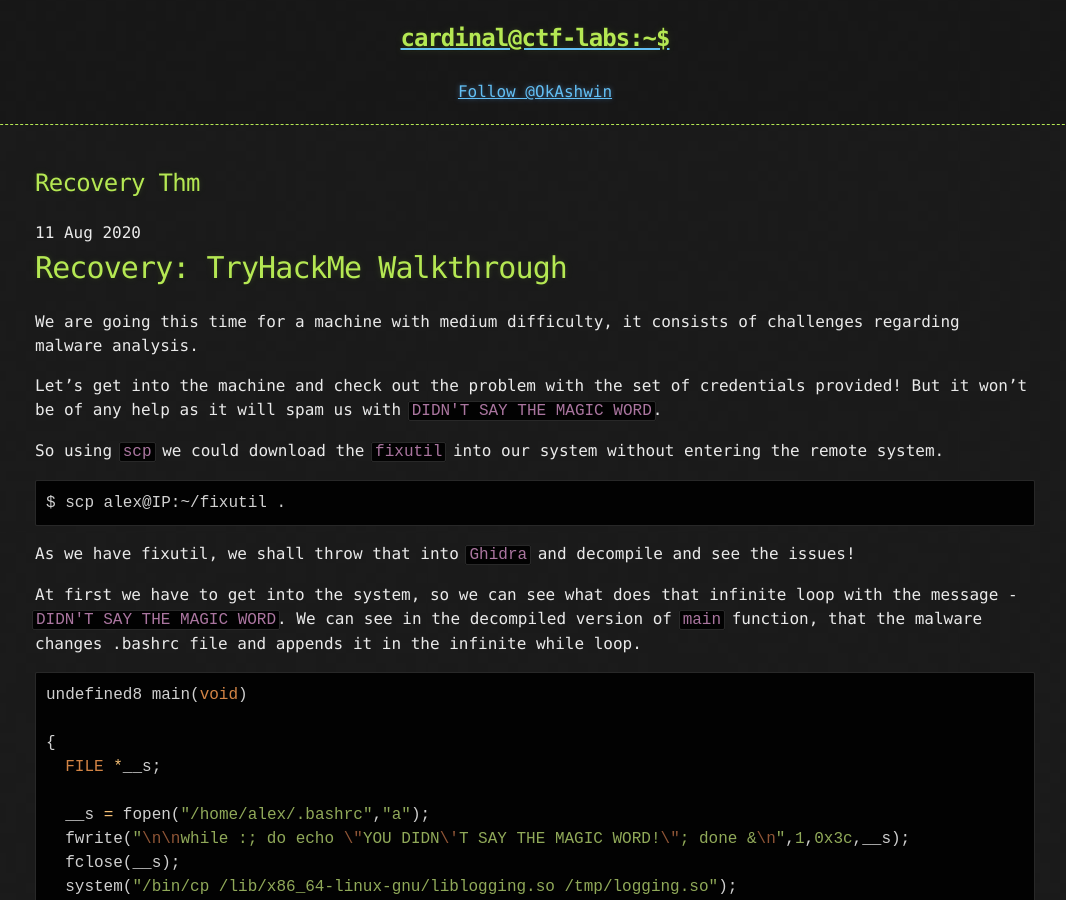
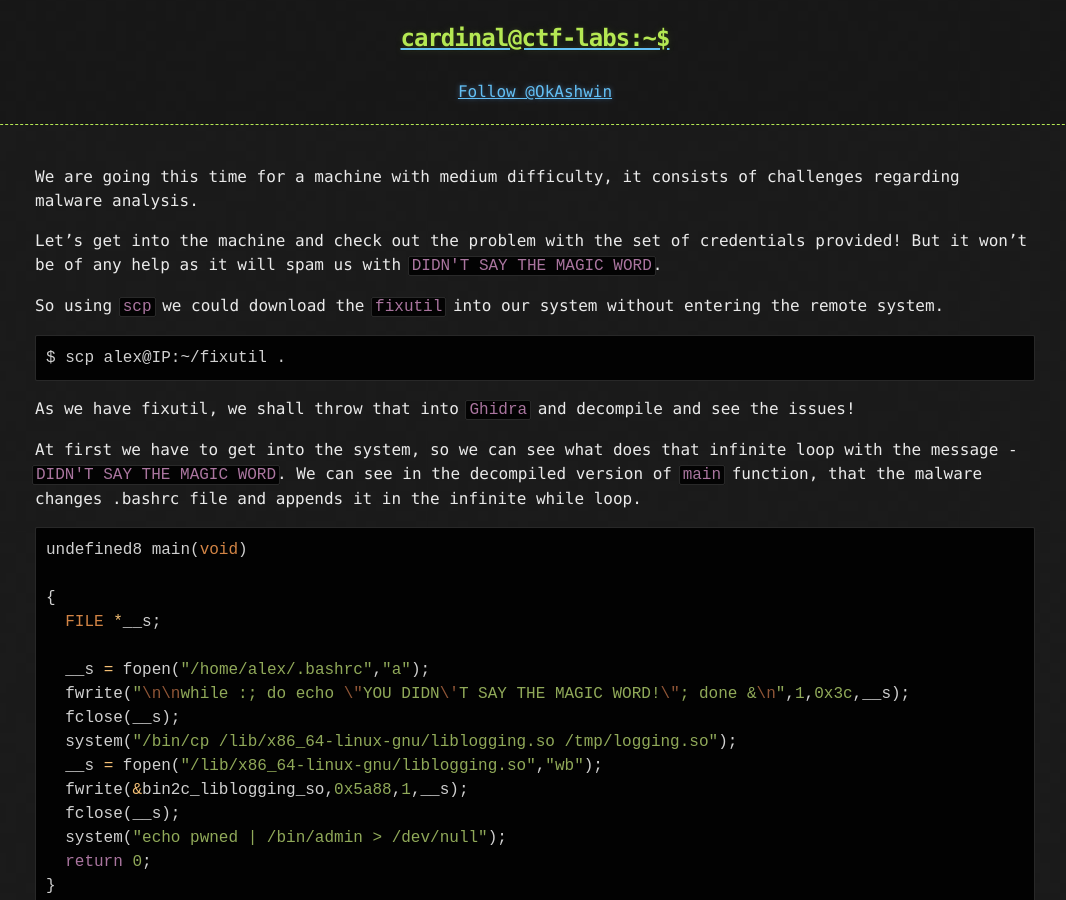
Before and after one commit to krAshwin/CTF_Writeups, a Jekyll site: the page built from _posts/2020-08-11-recovery-thm.md, in a window 1280 px wide and 900 px high. Shown: the whole window, without its empty margins (105-1171 px from the left). Built offline with Jekyll 4.4.1, drawn with Linux system fonts in a browser that asks for light colours; comment, search, counter and statistics services are not loaded; some of the changed lines change nothing that is shown.

Commit message:
Update 2020-08-11-recovery-thm.md

```diff
--- a/_posts/2020-08-11-recovery-thm.md
+++ b/_posts/2020-08-11-recovery-thm.md
@@ -1,4 +1,8 @@
-# Recovery: TryHackMe Walkthrough
+---
+title: "TryHackMe: Recovery Walkthrough WriteUp"
+layout: default
+published: true
+---
 
 We are going this time for a machine with medium difficulty, it consists of challenges regarding malware analysis.
 
```
